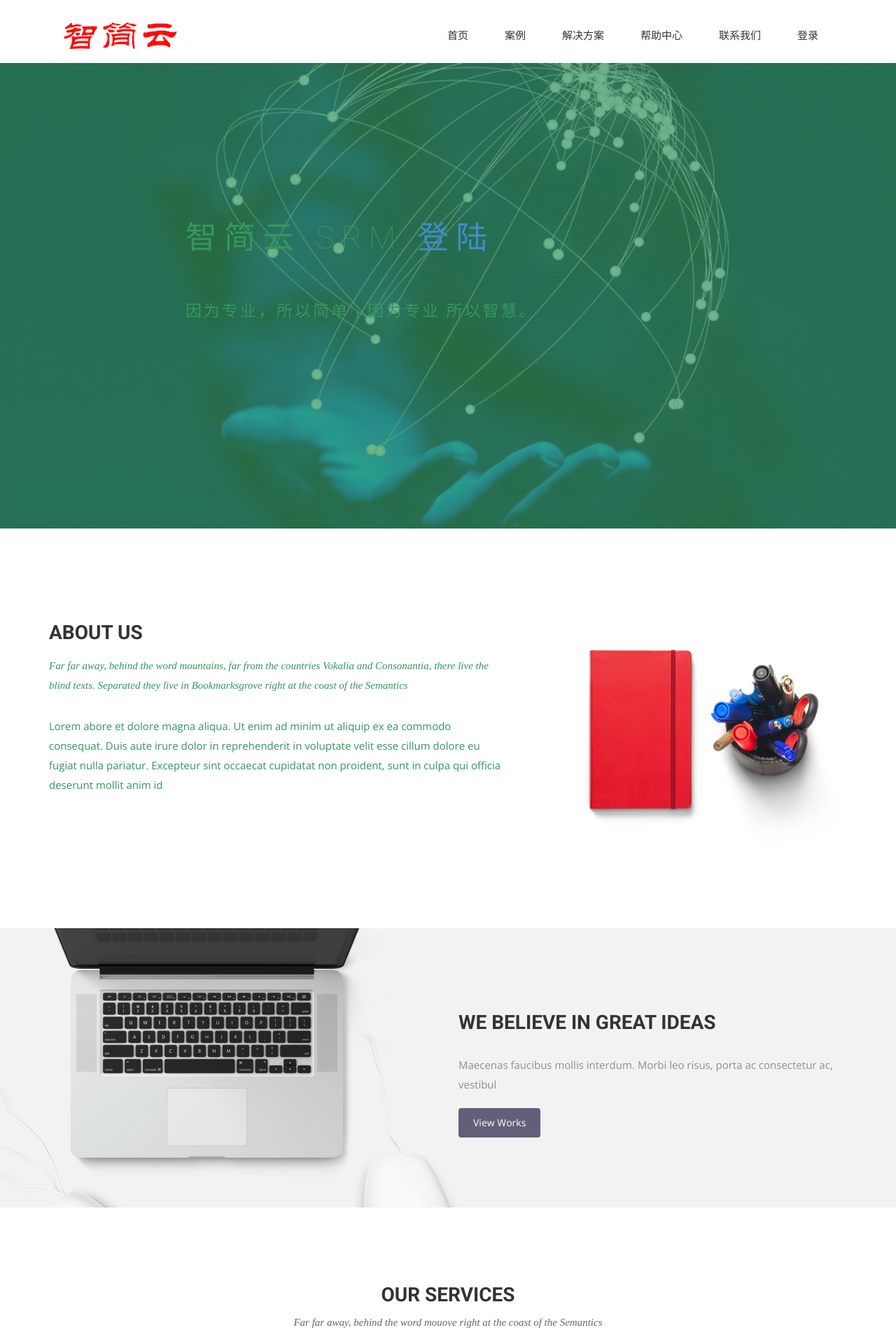
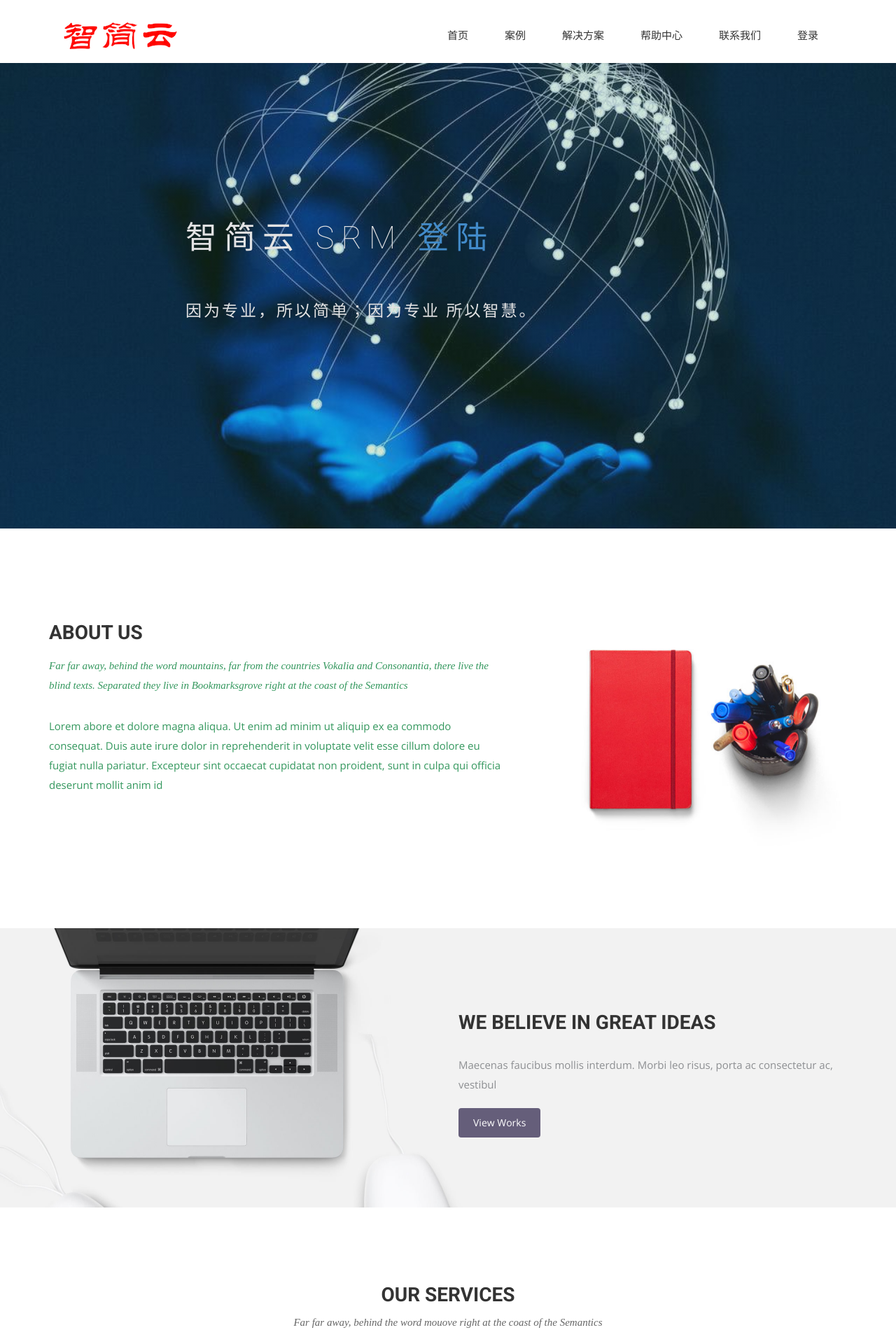
Before and after one commit to dreampivot/slipscloud.github.io, a Jekyll site: the page built from index.html, in a window 1280 px wide. Shown: the top 1920 px of the page at 70% size. Built offline with Jekyll 4.4.1, drawn with Linux system fonts in a browser that asks for light colours; nearby versions of some CDN libraries; some web fonts are replaced.

Commit message:
Update airspace.css

```diff
--- a/css/airspace.css
+++ b/css/airspace.css
@@ -118,12 +118,10 @@ font header .navbar-default .navbar-nav li a:hover {
 	opacity: 0.8;
 	*/
   background: linear-gradient(to left, #36975D, #36975D);
-  opacity: 0.7;
+  opacity: 0.2;
 }
 #slider .block {
-  /*color: #E3E3E4;*/
-color: #36975D
-
+ color: #E3E3E4;
 }
 #slider .block h1 {
   font-family: 'Roboto', sans-serif;
```
